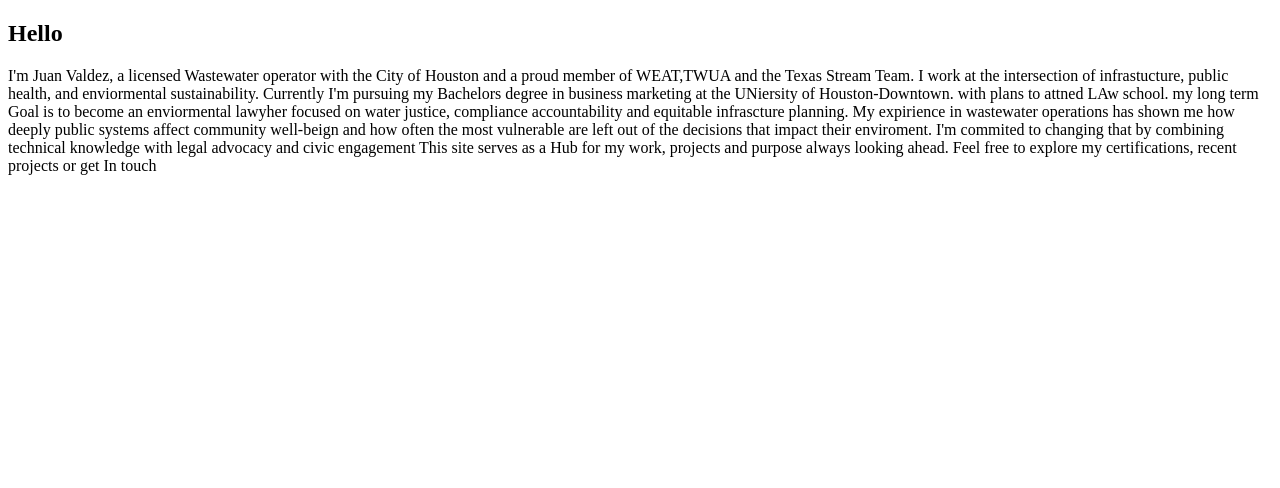
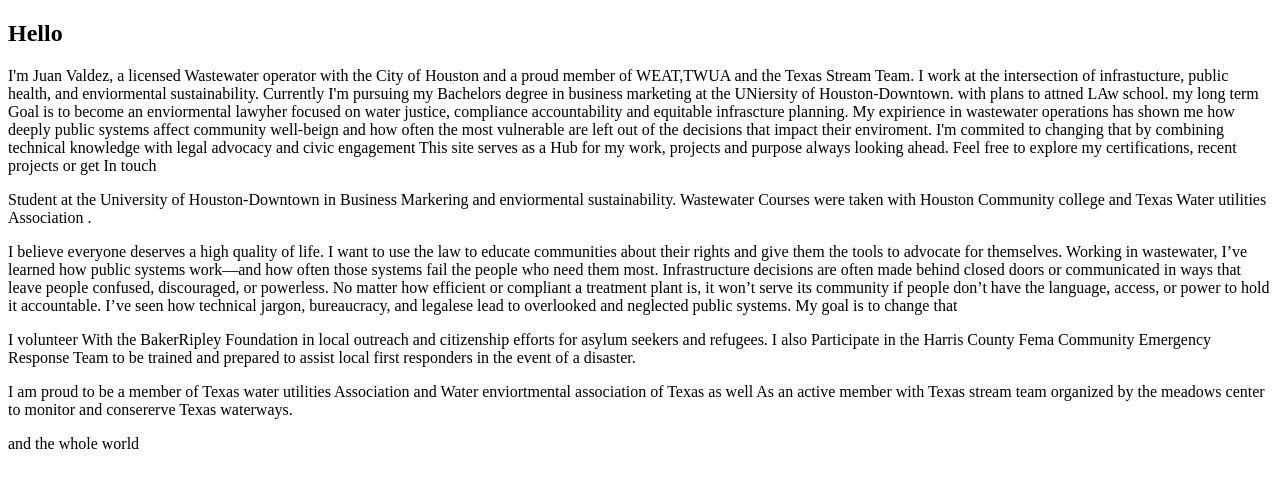
Before and after one commit to jvaldez026/WEB-VALDEZ, a plain HTML site: page about.html in a window 1280 px wide. Drawn offline with Linux system fonts and the light colour scheme.

Commit message:
Update about.html

```diff
--- a/about.html
+++ b/about.html
@@ -16,9 +16,19 @@
             <!---proffesional Background -->
 
             <!---Education and career goals-->
+        <p>Student at the University of Houston-Downtown in Business Markering and enviormental sustainability. Wastewater Courses were taken with Houston Community college and Texas Water utilities Association .</p>
             <!---why it matters/personal-->
+        <p>I believe everyone deserves a high quality of life. I want to use the law to educate communities about their rights and give them the tools to advocate for themselves.
+
+Working in wastewater, I’ve learned how public systems work—and how often those systems fail the people who need them most. Infrastructure decisions are often made behind closed doors or communicated in ways that leave people confused, discouraged, or powerless.
+
+No matter how efficient or compliant a treatment plant is, it won’t serve its community if people don’t have the language, access, or power to hold it accountable. I’ve seen how technical jargon, bureaucracy, and legalese lead to overlooked and neglected public systems. My goal is to change that</p>
             <!--Community & advocacy-->
+        <P>I volunteer With the BakerRipley Foundation in local outreach and citizenship efforts for asylum seekers and refugees. I also Participate in the Harris County Fema Community Emergency Response Team to be trained and prepared to assist local first responders in the event of a disaster. </P>
             <!--Certifications and proffesional affiliations -->
+        <p> I am proud to be a member of Texas water utilities Association and Water enviortmental association of Texas as well As an active member with Texas stream team organized by the meadows center to monitor and consererve Texas waterways. </p>
             <!--Herman Mellville Qoute-->
+        <p>and the whole world </p>
 </body>
+
 </html>
```
